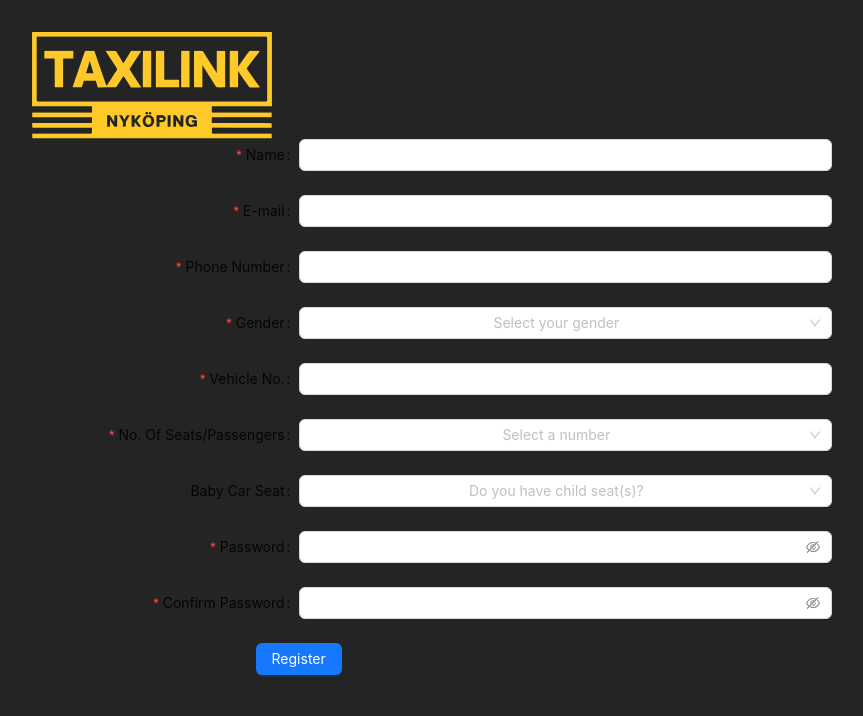
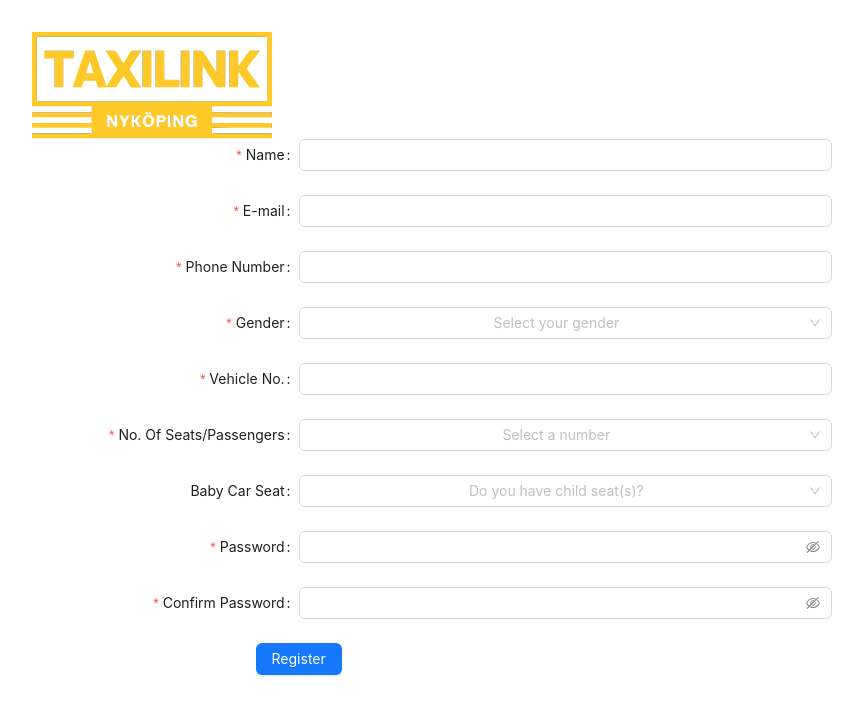
Before and after one commit to JawadSadiq01/TL-FE, a React (Vite) app: page / in a window 1280 px wide. Shown: the top 716 px of the page, without its empty margins (0-863 px from the left). Built offline with nearby package versions, Linux system fonts and the light colour scheme; no server answers.

Commit message:
inital commit

```diff
--- a/src/index.scss
+++ b/src/index.scss
@@ -9,7 +9,7 @@
 
   color-scheme: light dark;
   color: rgba(255, 255, 255, 0.87);
-  background-color: #242424;
+  // background-color: #242424;
 
   font-synthesis: none;
   text-rendering: optimizeLegibility;
```
